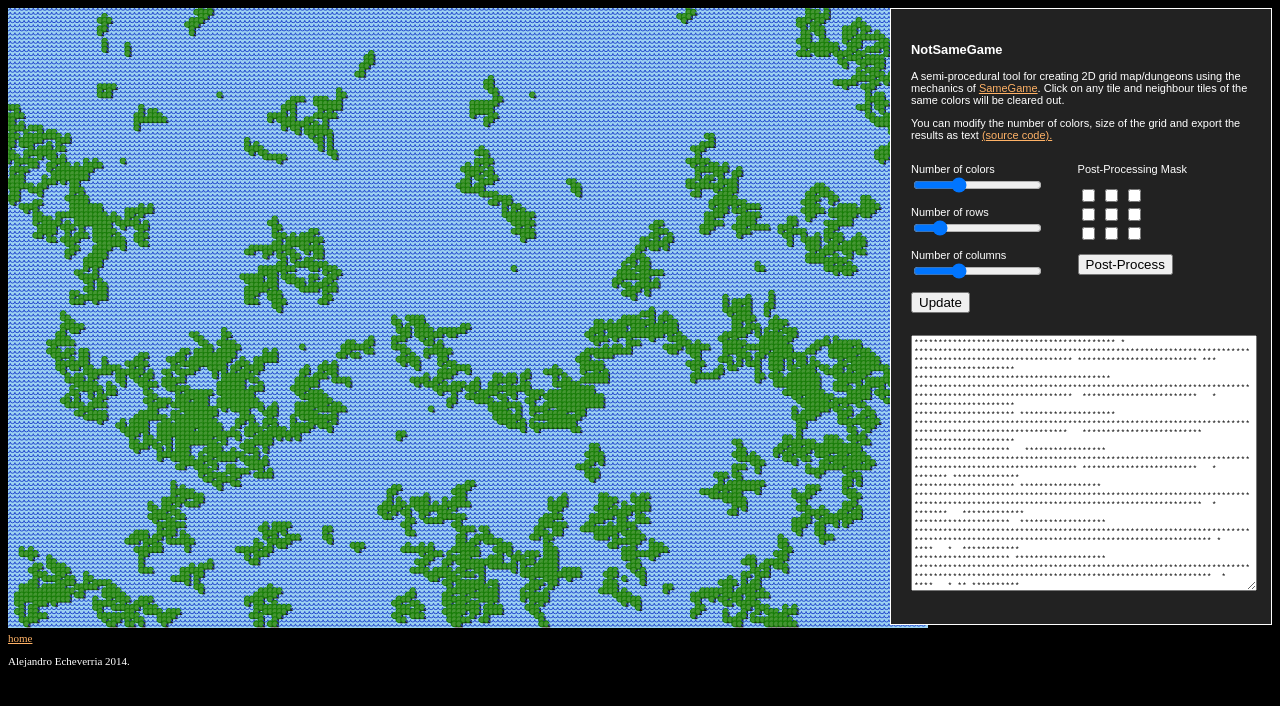
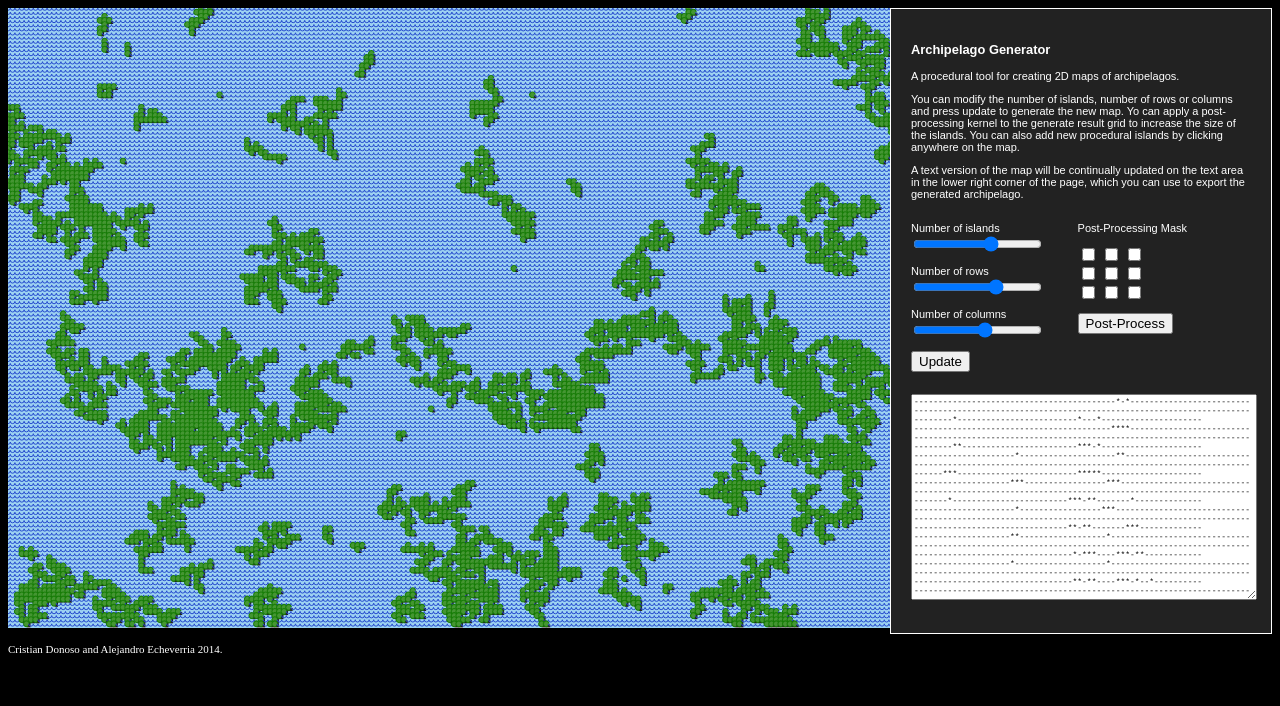
Before and after one commit to alejandroechev/procjam, a plain HTML site: page index.html in a window 1280 px wide. Drawn offline with Linux system fonts and the light colour scheme.

Commit message:
Final details

```diff
--- a/css/style.css
+++ b/css/style.css
@@ -39,7 +39,7 @@ textarea{
   font-family: "Courier";
   font-size: 8px;
   width:100%;
-  height:250px;
+  height:200px;
 }
 
 .col-50 {
--- a/index.html
+++ b/index.html
@@ -2,7 +2,7 @@
 <html>
 <head>
 	<meta charset="utf-8" />
-	<title>NotSameGame</title>
+	<title>Archipelago Generator</title>
 
 	<script type="text/javascript" src="js/tile.js"></script>
 	<script type="text/javascript" src="js/grid.js"></script>
@@ -20,35 +20,37 @@
 	<div class="container">
 		<canvas id="display" width="920" height="620"></canvas>
 		<div class="footer">
-			<a href="vreyn.com" target="_blank" >home</a>
-			<p >Alejandro Echeverria 2014.</p>
+			<p >Cristian Donoso and Alejandro Echeverria 2014.</p>
 		</div>
 		<div class="controls">
 			<h3>
-				NotSameGame
+				Archipelago Generator
 			</h3>
 			<p>
-				A semi-procedural tool for creating 2D grid map/dungeons using the mechanics of <a href="http://en.wikipedia.org/wiki/SameGame" target="_blank">SameGame</a>. Click on any tile and neighbour tiles of the same colors will be cleared out.
+				A procedural tool for creating 2D maps of archipelagos.
 			</p>
 			<p>
-				You can modify the number of colors, size of the grid and export the results as text <a href="https://github.com/vreyn/webtoys" target="_blank" >(source code).</a>
+				You can modify the number of islands, number of rows or columns and press update to generate the new map. Yo can apply a post-processing kernel to the generate result grid to increase the size of the islands. You can also add new procedural islands by clicking anywhere on the map.
 			</p>
+            <p>
+                A text version of the map will be continually updated on the text area in the lower right corner of the page, which you can use to export the generated archipelago.
+            </p>
 
 			<div class="col-50">
 				<p>
-					<label>Number of colors </label>
+					<label>Number of islands </label>
 					<br/>
-					<input type="RANGE" MIN="2" MAX="5" STEP="1" VALUE="3" id="colorSlider"></input>
+					<input type="RANGE" MIN="20" MAX="150" STEP="10" VALUE="100" id="islandSlider"></input>
 				</p>
 				<p>
 					<label>Number of rows </label>
 					<br/>
-					<input type="RANGE" MIN="10" MAX="100" STEP="1" VALUE="25" id="rowsSlider"></input>
+					<input type="RANGE" MIN="50" MAX="200" STEP="10" VALUE="150" id="rowsSlider"></input>
 				</p>
 				<p>
 					<label>Number of columns </label>
 					<br/>
-					<input type="RANGE" MIN="10" MAX="100" STEP="1" VALUE="40" id="columnsSlider"></input>
+					<input type="RANGE" MIN="70" MAX="300" STEP="10" VALUE="200" id="columnsSlider"></input>
 				</p>
 				<p>
 					<button id="updateButton">Update</button>
--- a/js/grid.js
+++ b/js/grid.js
@@ -123,10 +123,10 @@
       for (var i = 0; i < this.grid.length; i++) {
         for (var j = 0; j < this.grid[i].length; j++) {
           if (this.grid[i][j].color == 'black') {
-            string = string + ' ';
+            string = string + '*';
           }
           else {
-            string = string + '*';
+            string = string + '-';
           }
         }
         string = string + '\n';
--- a/js/notsamegame.js
+++ b/js/notsamegame.js
@@ -24,8 +24,8 @@ function load(canvas) {
   currentContext = canvas.getContext('2d');
 
   canvas.addEventListener('mousedown', onMouseClicked, false);
-  document.getElementById('colorSlider')
-    .addEventListener('change', onColorSliderChanged, false);
+  document.getElementById('islandSlider')
+    .addEventListener('change', onIslandSliderChanged, false);
   document.getElementById('rowsSlider')
     .addEventListener('change', onRowsSliderChanged, false);
   document.getElementById('columnsSlider')
@@ -93,8 +93,8 @@ function onMouseClicked(event) {
   draw();
 }
 
-function onColorSliderChanged(event) {
-  numberOfColors = Math.floor(event.target.value);
+function onIslandSliderChanged(event) {
+  randomClicks = Math.floor(event.target.value);
 }
 
 function onRowsSliderChanged(event) {
```
